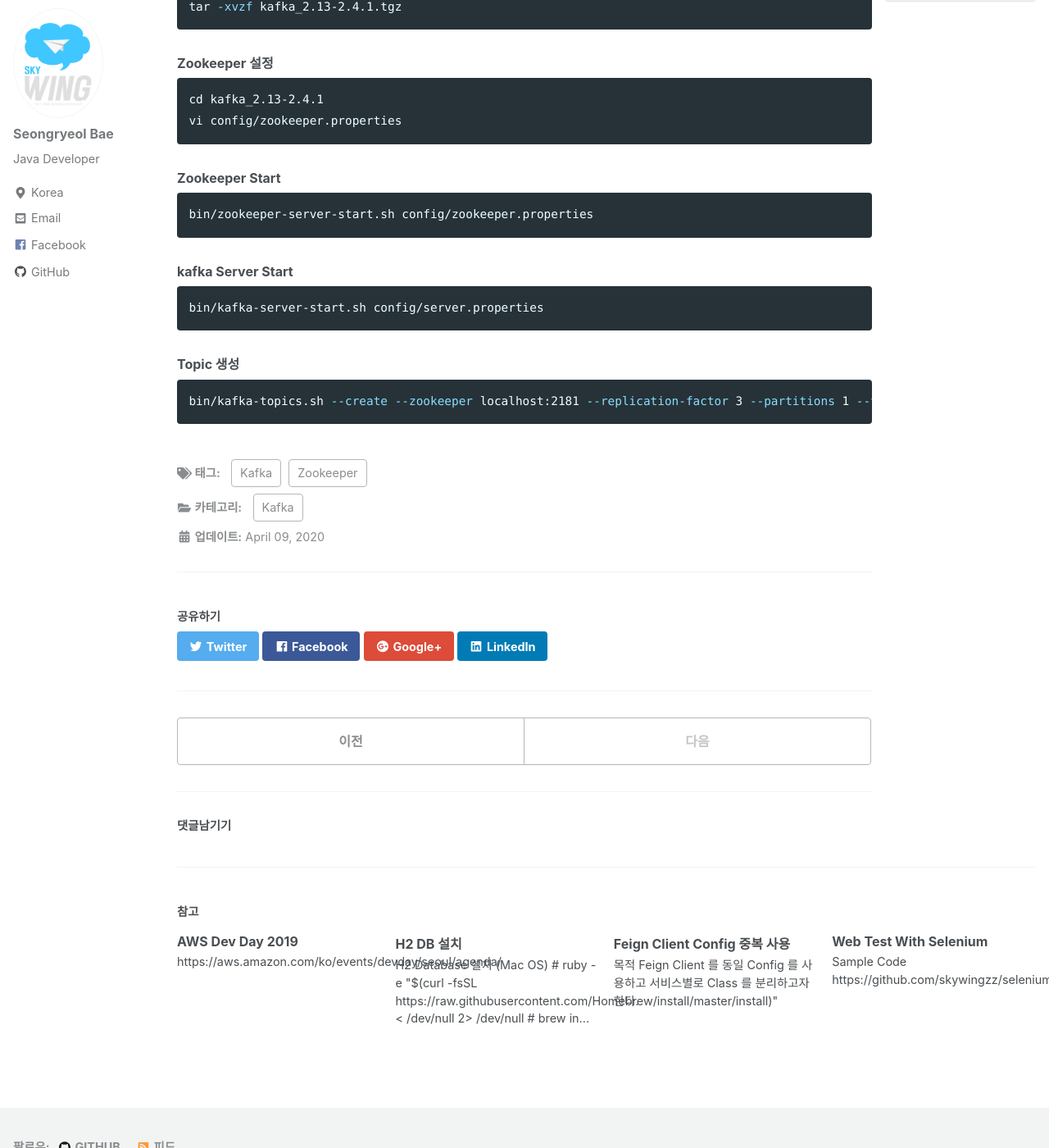
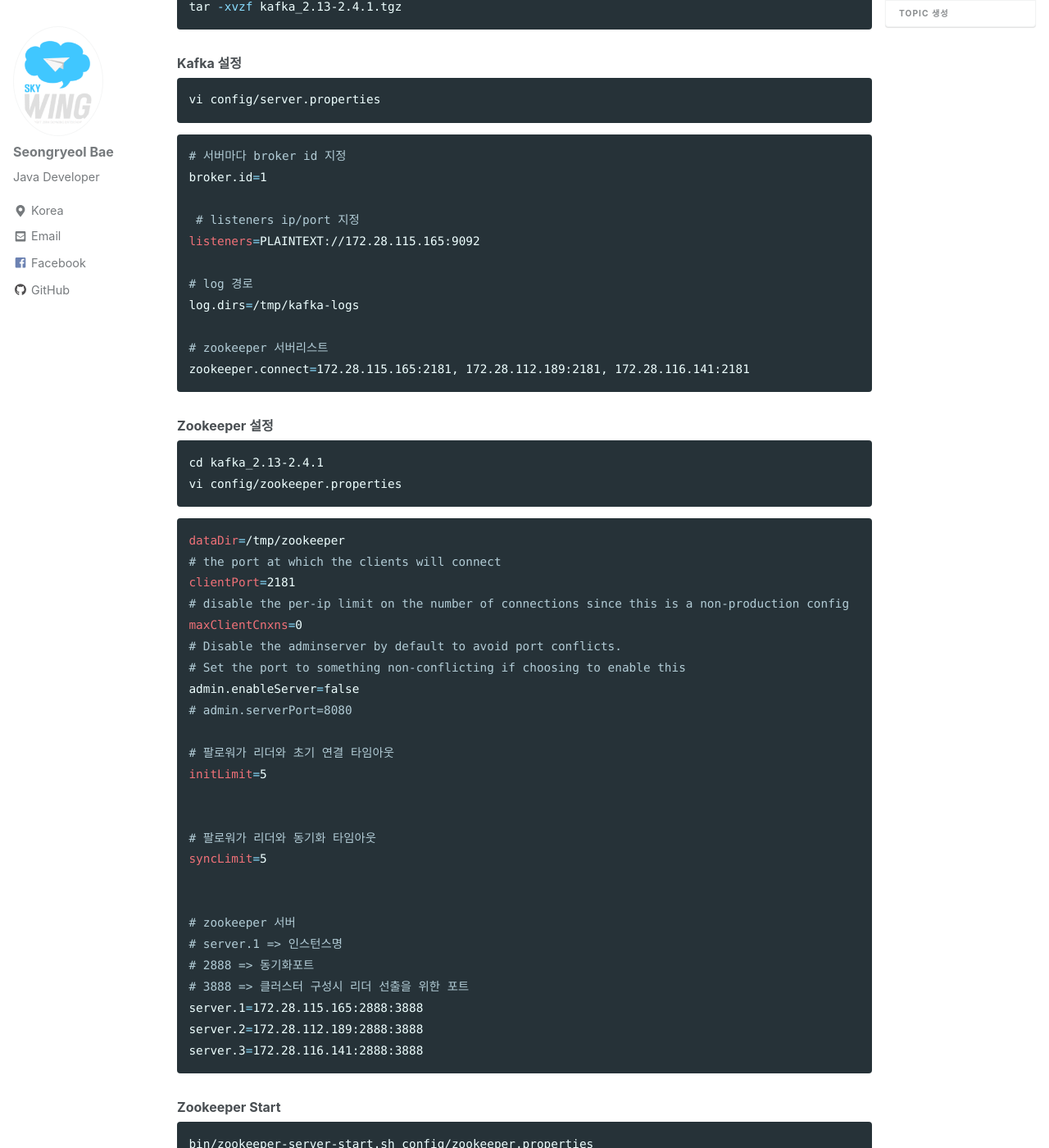
Before and after one commit to skywingzz/skywingzz.github.io, a Jekyll site: the page built from _posts/2020-04-09-kafka.md, in a window 1280 px wide and 1400 px high, scrolled down 380 px. Shown: the whole window at 82% size. Built offline with Jekyll 4.4.1, drawn with Linux system fonts in a browser that asks for light colours; nearby versions of some CDN libraries; comment, search, counter and statistics services are not loaded.

Commit message:
kafka post modify

````diff
--- a/_posts/2020-04-09-kafka.md
+++ b/_posts/2020-04-09-kafka.md
@@ -16,12 +16,56 @@ wget http://apache.mirror.cdnetworks.com/kafka/2.4.1/kafka_2.13-2.4.1.tgz
 tar -xvzf kafka_2.13-2.4.1.tgz
 ```
 
+### Kafka 설정
+```shell
+vi config/server.properties
+```
+```shell
+# 서버마다 broker id 지정
+broker.id=1
+
+ # listeners ip/port 지정
+listeners=PLAINTEXT://172.28.115.165:9092
+
+# log 경로
+log.dirs=/tmp/kafka-logs
+
+# zookeeper 서버리스트
+zookeeper.connect=172.28.115.165:2181, 172.28.112.189:2181, 172.28.116.141:2181
+```
+
 ### Zookeeper 설정
 ```shell
 cd kafka_2.13-2.4.1
 vi config/zookeeper.properties
 ```
+```shell
+dataDir=/tmp/zookeeper
+# the port at which the clients will connect
+clientPort=2181
+# disable the per-ip limit on the number of connections since this is a non-production config
+maxClientCnxns=0
+# Disable the adminserver by default to avoid port conflicts.
+# Set the port to something non-conflicting if choosing to enable this
+admin.enableServer=false
+# admin.serverPort=8080
 
+# 팔로워가 리더와 초기 연결 타임아웃
+initLimit=5
+
+
+# 팔로워가 리더와 동기화 타임아웃
+syncLimit=5
+
+
+# zookeeper 서버
+# server.1 => 인스턴스명
+# 2888 => 동기화포트
+# 3888 => 클러스터 구성시 리더 선출을 위한 포트
+server.1=172.28.115.165:2888:3888
+server.2=172.28.112.189:2888:3888
+server.3=172.28.116.141:2888:3888
+```
 ### Zookeeper Start
 ```shell
 bin/zookeeper-server-start.sh config/zookeeper.properties
````
Also changed, not shown: _posts/jpa.md (added, +14 -0 lines), _posts/spring annotation.md (added, +7 -0 lines), _posts/temp.md (added, +5 -0 lines).
